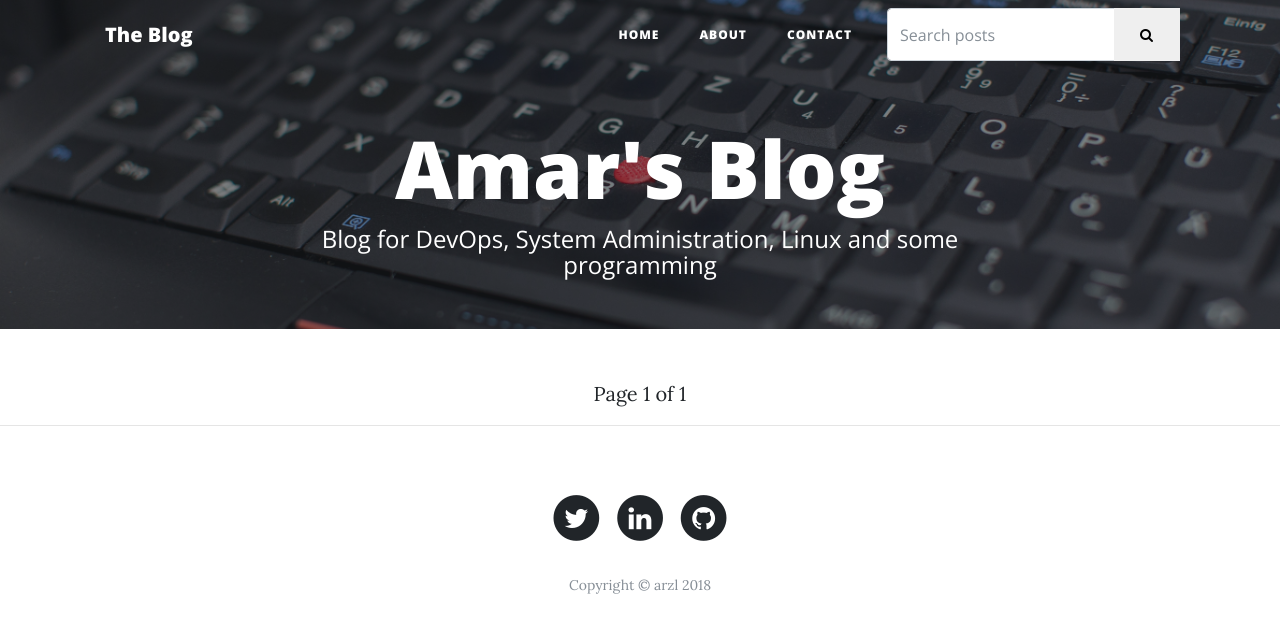
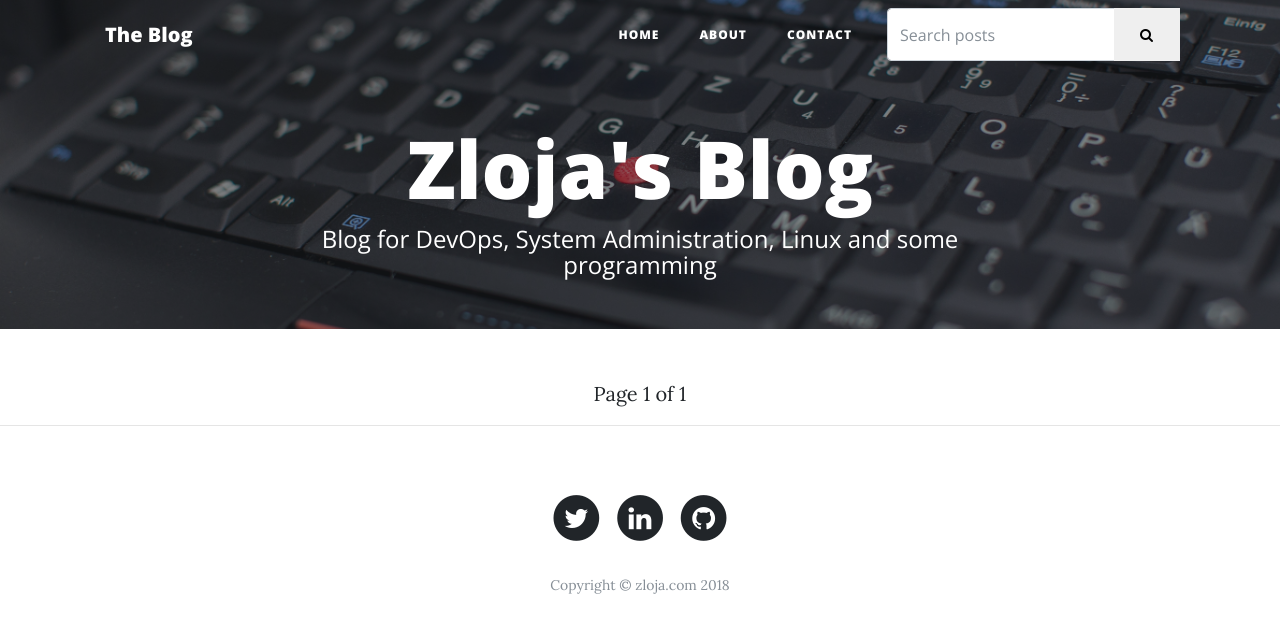
Before and after one commit to amar771/Django-Blog, a Django app: page / in a window 1280 px wide. Shown: the top 633 px of the page. Run offline with Django 3.2, Linux system fonts and the light colour scheme; data that the repository does not hold is empty; parts of the project's set-up code (start-up, migrations or seed data) failed here and were passed over; some libraries are stand-ins or nearby versions.

Commit message:
Fixed html

```diff
--- a/blog/templates/blog/base.html
+++ b/blog/templates/blog/base.html
@@ -122,7 +122,7 @@
                 </a>
               </li>
             </ul>
-            <p class="copyright text-muted">Copyright &copy; arzl 2018</p>
+            <p class="copyright text-muted">Copyright &copy; zloja.com 2018</p>
           </div>
         </div>
       </div>
--- a/blog/templates/blog/index.html
+++ b/blog/templates/blog/index.html
@@ -2,7 +2,7 @@
 {% load staticfiles %}
 
 {% block title %}
-  <title>The Blog</title>
+  <title>Zloja's</title>
 {% endblock title %}
 
 {% block content %}
@@ -14,7 +14,7 @@
       <div class="row">
         <div class="col-lg-8 col-md-10 mx-auto">
           <div class="site-heading" style="padding-top: 120px; padding-bottom: 50px; ">
-            <h1>Amar's Blog</h1>
+            <h1>Zloja's Blog</h1>
             <span class="subheading">Blog for DevOps, System Administration, Linux and some programming</span>
           </div>
         </div>
```
